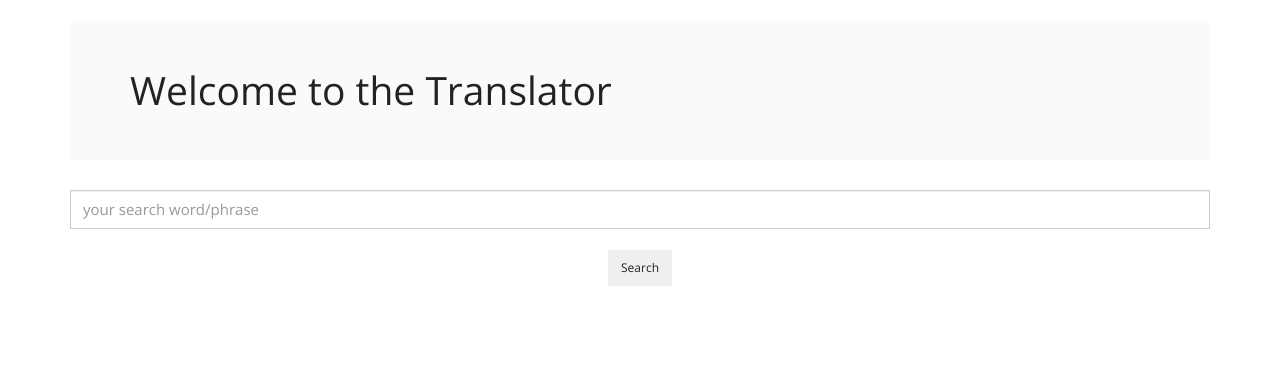
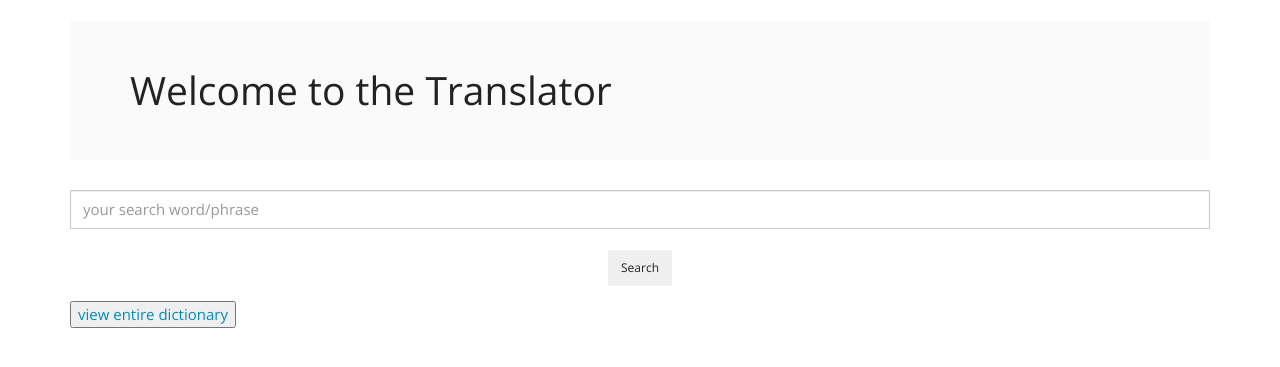
Before and after one commit to Yhbv24/UK, a PHP site: template views/index.html.twig in a window 1280 px wide. Shown: the top 367 px of the page. Run offline with PHP 8.4, Linux system fonts and the light colour scheme; the template is opened without the code that fills it, so the values that code supplies are empty; some libraries are stand-ins or nearby versions.

Commit message:
add home buttons and connect all pages together

```diff
--- a/views/index.html.twig
+++ b/views/index.html.twig
@@ -17,6 +17,7 @@
                             <button type="submit" class="btn btn-sm">Search</button>
                         </div>
                     </form>
+                    <a href="/complete_list"><button type="button">view entire dictionary</button></a>
                 </div>
             </div>
         </div>
--- a/views/word_list.html.twig
+++ b/views/word_list.html.twig
@@ -16,6 +16,7 @@
         {% for word in us_words %}
         <li>{{word.getWord}}</li>
         {% endfor %}
+        <a href="/"><button type="button">Home</button></a>
     </div>
 </body>
 </html>
```
